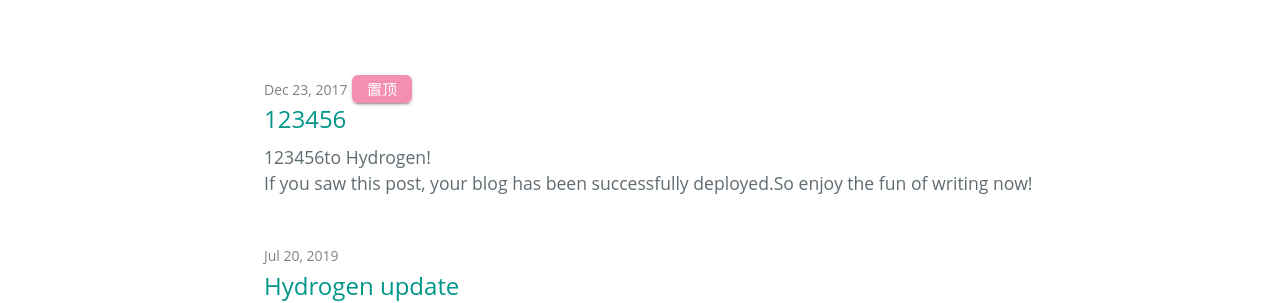
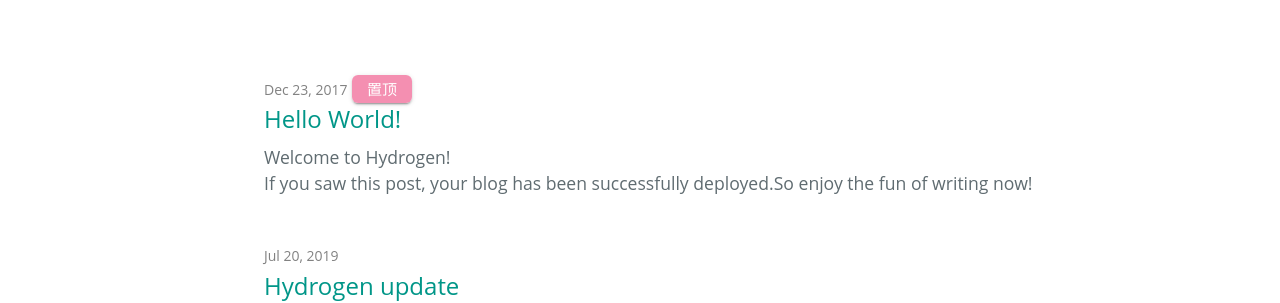
Before and after one commit to AdmireSweet/AdmireSweet.github.io, a Jekyll site: the page built from index.html, in a window 1280 px wide and 927 px high. Shown: the part 392-695 px from the top of the window. Built offline with Jekyll 4.4.1, drawn with Linux system fonts in a browser that asks for light colours; some web fonts are replaced; the list of posts is cut into pages by our own code.

Commit message:
Update 2017-12-23-hello-world.md

```diff
--- a/_posts/2017-12-23-hello-world.md
+++ b/_posts/2017-12-23-hello-world.md
@@ -1,10 +1,10 @@
 ---
 layout: post
-title: 123456
+title: Hello World!
 tags: Hydrogen
 stickie: true
 ---
 
-123456to Hydrogen!<br>If you saw this post, your blog has been successfully deployed.So enjoy the fun of writing now!
+Welcome to Hydrogen!<br>If you saw this post, your blog has been successfully deployed.So enjoy the fun of writing now!
 
 > Hello Hydrogen!
```
